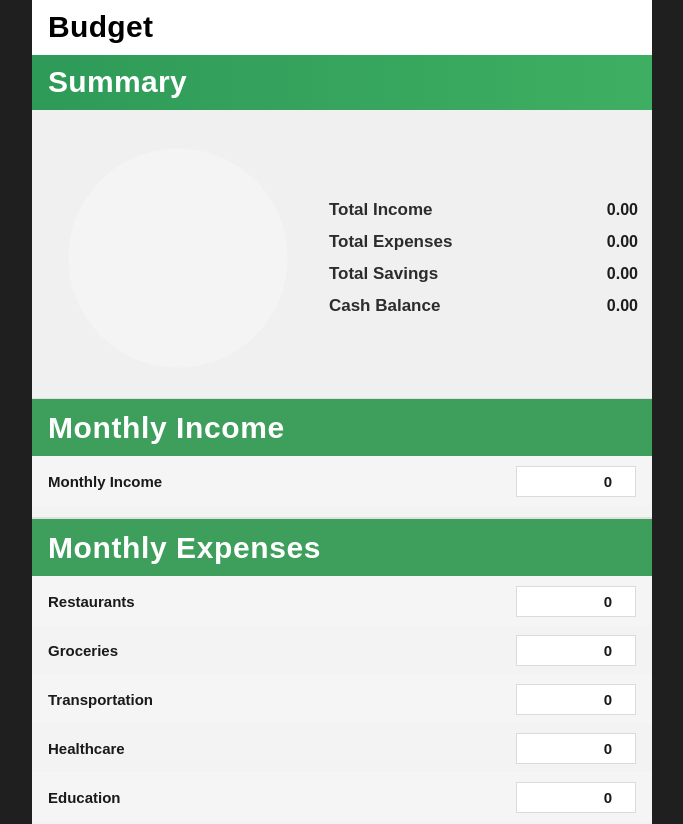
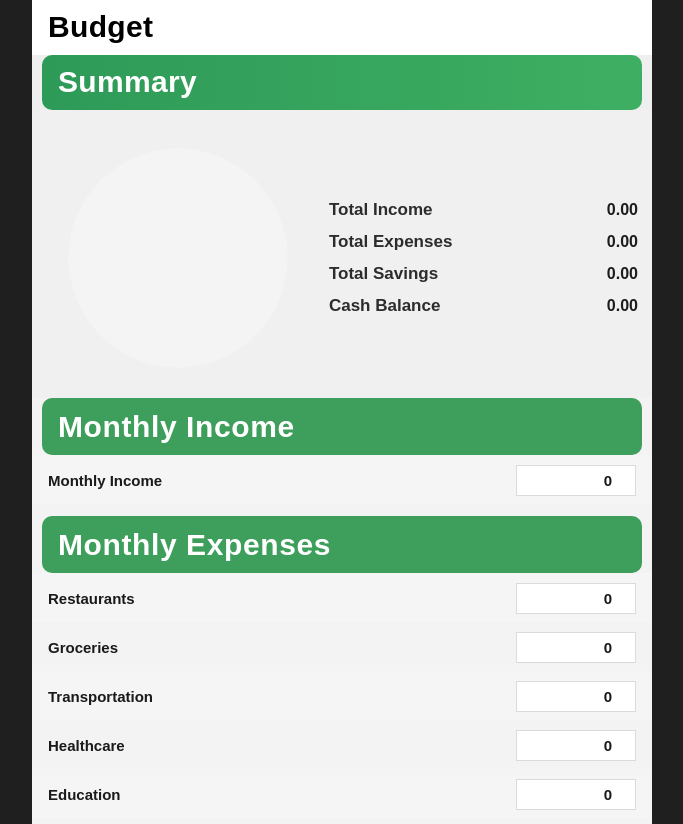
Before and after one commit to mathewgian/cellophane, a website: page index.html in a window 1280 px wide. Shown: the top 824 px of the page, without its empty margins (298-981 px from the left). Drawn offline with Linux system fonts and the light colour scheme.

Commit message:
rounded corners

```diff
--- a/index.html
+++ b/index.html
@@ -38,7 +38,6 @@
         display: flex;
         flex-direction: column;
         width: 100%;
-        box-shadow: inset 0 -1px 0 rgba(0,0,0,0.12);
       }
 
       .banner-row {
@@ -59,6 +58,9 @@
       .banner-row.green {
         background: linear-gradient(90deg, #2e9a58, #3eaf62);
         color: #ffffff;
+        width: calc(100% - 20px);
+        margin: 0 auto;
+        border-radius: 10px;
       }
 
       .banner-title {
@@ -118,8 +120,6 @@
       .section {
         margin-top: 0;
         background: #f3f3f3;
-        border-top: 1px solid rgba(0,0,0,0.08);
-        border-bottom: 1px solid rgba(0,0,0,0.08);
       }
 
       .section-header {
@@ -130,6 +130,9 @@
         line-height: 1.1;
         font-weight: 700;
         letter-spacing: 0.02em;
+        width: calc(100% - 20px);
+        margin: 0 auto;
+        border-radius: 10px;
       }
 
       .entry-list {
```
